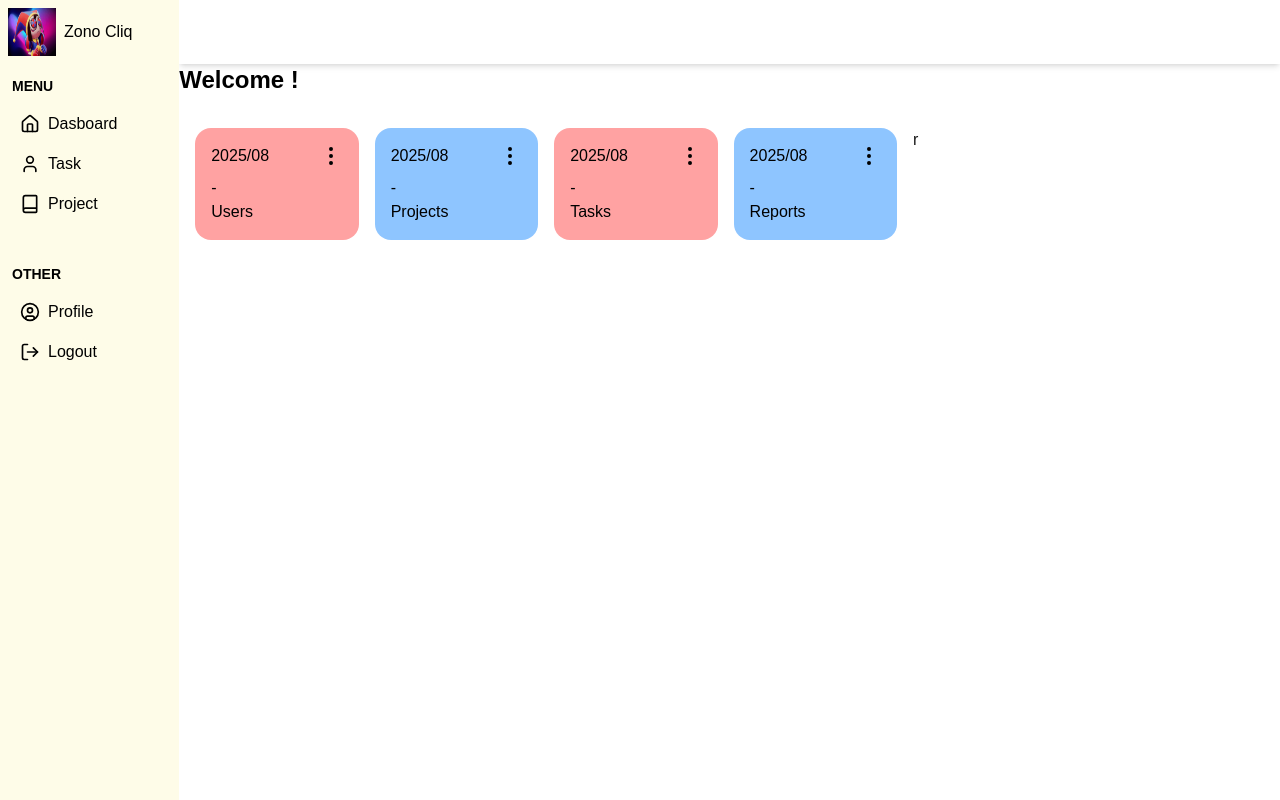
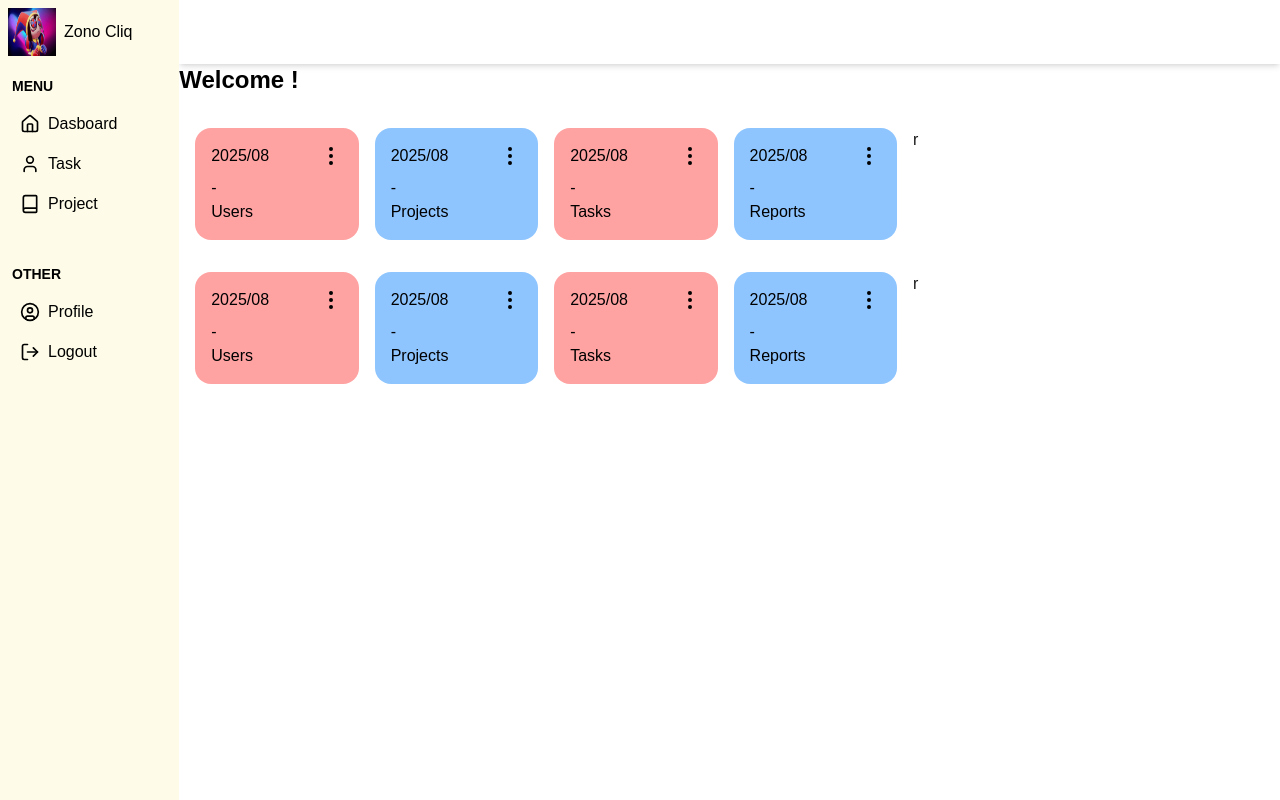
Before and after one commit to yasirarafath-muvnw/frontend, a Next.js app: page /dashboard in a window 1280 px wide. Built offline with nearby package versions, Linux system fonts and the light colour scheme; no server answers.

Commit message:
'added menu dashboard'

```diff
--- a/app/dashboard/page.js
+++ b/app/dashboard/page.js
@@ -22,6 +22,7 @@ export default function DashboardPage() {
     <div>
       <h2 className="text-2xl font-bold mb-4 text-black">Welcome {user ? user.name : null}!</h2>
       <Adminpage />
+      <Adminpage />
     </div>
   );
 }
```
